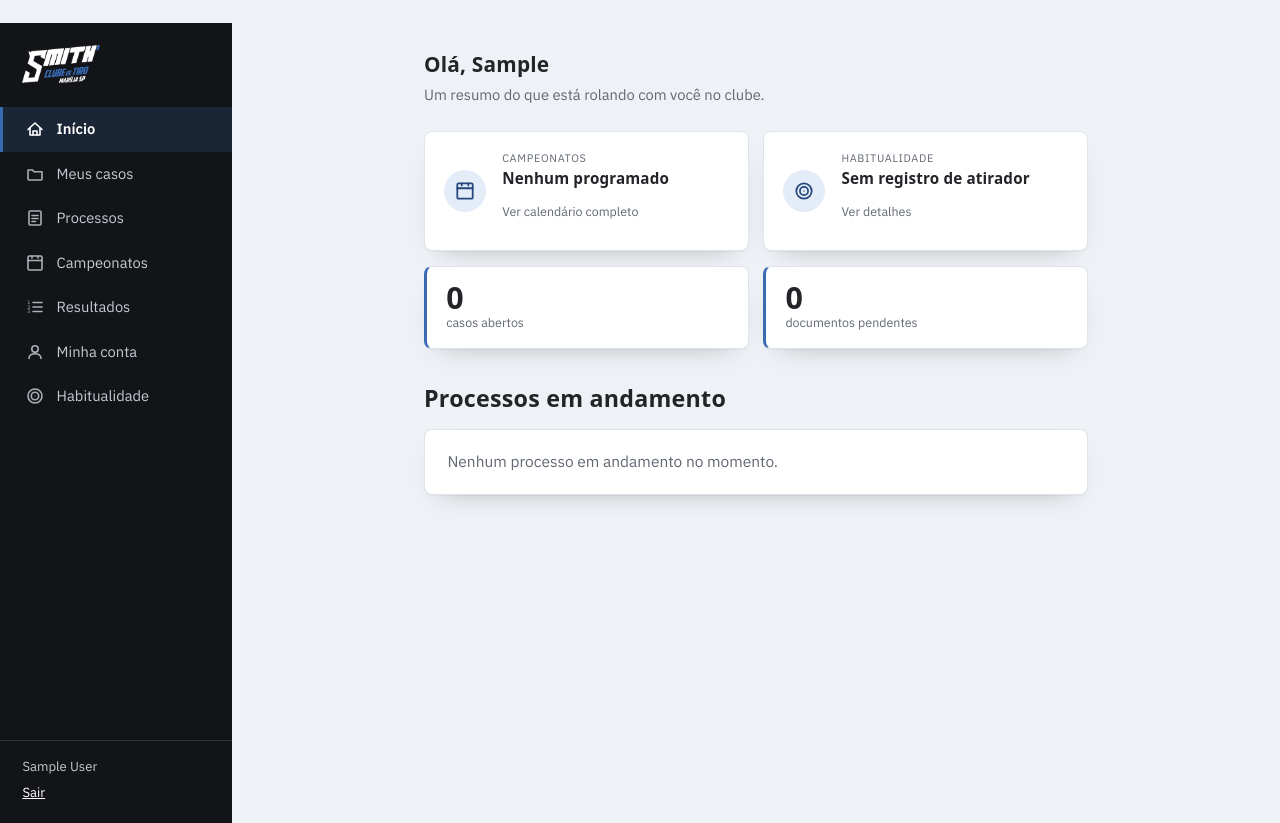
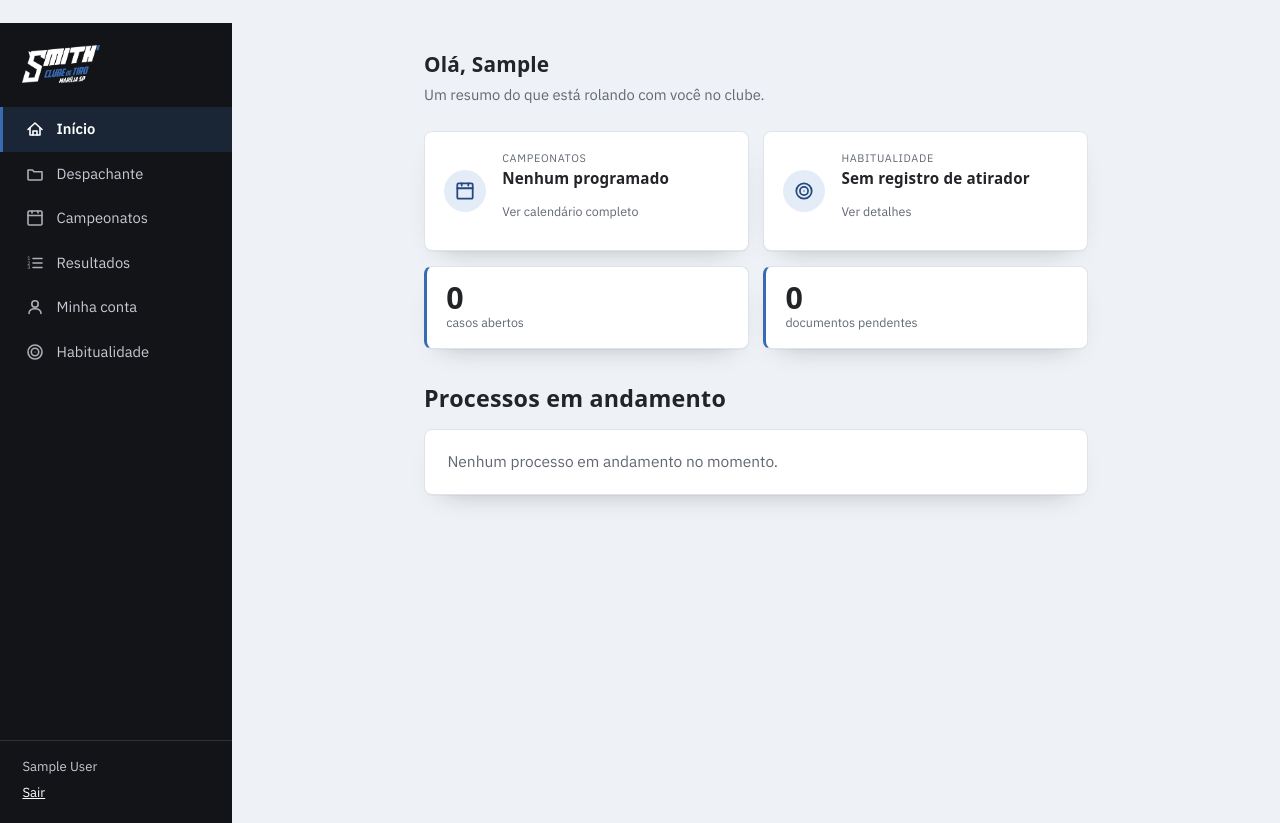
Before and after one commit to bedaninho123/erp-smith, a Flask app: page /portal in a window 1280 px wide. Run offline with Flask 3, Linux system fonts and the light colour scheme; the visitor is signed in with stand-in values (Sample User, id 1); data that the repository does not hold is empty; some web fonts are replaced.

Commit message:
Portal do Cliente: "Despachante" substitui Meus casos e Processos
As duas telas mostravam o mesmo dado em dois recortes -- todo processo
pertence a um caso, e as duas listas linkavam pra mesma ficha
(caso_detalhe). Agora é uma aba só: um cartão por caso (categoria,
status, anel de progresso do checklist), com os processos daquele caso
listados dentro dele (serviço, protocolo, prazo, próxima ação).

despachante() (antes casos_lista()) continua na mesma URL
/portal/casos, pra não quebrar link nem favorito antigo; /portal/processos
virou redirecionamento pra lá. _casos_com_resumo passou a devolver os
processos de cada caso junto, reaproveitando o checklist que já
calculava por processo -- sem consulta nova ao banco.

341 testes passando, incluindo os de isolamento do Portal (o mais
importante do projeto: garante que um cliente nunca vê caso de outro).

Co-Authored-By: Claude Sonnet 5 <noreply@anthropic.com>

```diff
--- a/portal/app.py
+++ b/portal/app.py
@@ -254,6 +254,10 @@ def _casos_com_resumo(con, empresa_id: str, cliente_id: str) -> list:
         caso = dict(linha_caso)
         caso["status_classe"] = _classe_selo(caso["status"])
         processos = _processos_com_checklist(con, empresa_id, caso["caso_id"])
+        # A tela "Despachante" mostra o processo dentro do caso dele --
+        # guardar a lista aqui evita uma segunda consulta que repetiria
+        # exatamente este checklist já calculado acima.
+        caso["processos"] = processos
         caso["checklist_total"] = sum(p["checklist_total"] for p in processos)
         caso["checklist_recebidos"] = sum(p["checklist_recebidos"] for p in processos)
         caso["checklist_pct"] = (
@@ -364,7 +368,14 @@ def dashboard():
 
 @app.route("/portal/casos")
 @cliente_login_required
-def casos_lista():
+def despachante():
+    # Antes eram duas telas -- "Meus casos" e "Processos" -- mostrando o
+    # mesmo dado em dois recortes (um caso pode ter vários processos, e
+    # as duas listas linkavam pro mesmo caso_detalhe). Fundidas numa só,
+    # "Despachante", com o agrupamento Caso -> Processo que o resto do
+    # sistema já usa (ver core/motor_casos.py). A URL continua
+    # "/portal/casos" -- não é o que o cliente vê, e mudar quebraria
+    # qualquer link ou favorito antigo à toa.
     cliente_id = session["cliente_id"]
     empresa_id = empresa_atual()
     con = conectar(empresa_id)
@@ -372,8 +383,8 @@ def casos_lista():
     con.close()
 
     return render_template(
-        "portal_casos.html",
-        ativo="casos",
+        "portal_despachante.html",
+        ativo="despachante",
         cliente_nome=session.get("cliente_nome"),
         casos=casos_resumo,
     )
@@ -382,36 +393,10 @@ def casos_lista():
 @app.route("/portal/processos")
 @cliente_login_required
 def processos():
-    cliente_id = session["cliente_id"]
-    empresa_id = empresa_atual()
-    con = conectar(empresa_id)
-    linhas = con.execute(
-        "SELECT p.processo_id, p.protocolo, p.status, p.prazo_estimado, p.proxima_acao, "
-        "s.nome_servico, ca.caso_id, ca.titulo AS caso_titulo "
-        "FROM processo p "
-        "JOIN servico s ON s.service_id = p.servico_id "
-        "JOIN caso ca ON ca.caso_id = p.caso_id "
-        "WHERE p.cliente_id = ? AND p.empresa_id = ? ORDER BY p.ultima_atualizacao DESC",
-        (cliente_id, empresa_id),
-    ).fetchall()
-
-    processos_lista = []
-    for linha in linhas:
-        proc = dict(linha)
-        proc["status_classe"] = _classe_selo(proc["status"])
-        proc["prazo_estimado_fmt"] = _data_br(proc["prazo_estimado"])
-        checklist = motor_checklist.status_checklist(con, empresa_id, proc["processo_id"])
-        proc["checklist_total"] = len(checklist)
-        proc["checklist_recebidos"] = sum(1 for item in checklist if item["recebido"])
-        processos_lista.append(proc)
-    con.close()
-
-    return render_template(
-        "portal_processos.html",
-        ativo="processos",
-        cliente_nome=session.get("cliente_nome"),
-        processos=processos_lista,
-    )
+    # Tela antiga, fundida em despachante() acima (2026-08-31). Mantida
+    # só como redirecionamento -- caso alguém tenha essa URL salva nos
+    # favoritos, ela continua levando a algum lugar em vez de dar 404.
+    return redirect(url_for("despachante"))
 
 
 @app.route("/portal/habitualidade")
@@ -629,7 +614,7 @@ def caso_detalhe(caso_id):
     if not linha_caso:
         con.close()
         flash("Caso não encontrado.", "erro")
-        return redirect(url_for("casos_lista"))
+        return redirect(url_for("despachante"))
 
     caso = dict(linha_caso)
     caso["status_classe"] = _classe_selo(caso["status"])
@@ -694,7 +679,7 @@ def upload_documento():
     def _voltar():
         if caso_id:
             return redirect(url_for("caso_detalhe", caso_id=caso_id))
-        return redirect(url_for("casos_lista"))
+        return redirect(url_for("despachante"))
 
     arquivo = request.files.get("arquivo")
     if not arquivo or not arquivo.filename:
@@ -716,7 +701,7 @@ def upload_documento():
 
     if not caso_id:
         flash("Selecione a qual caso este documento pertence.", "erro")
-        return redirect(url_for("casos_lista"))
+        return redirect(url_for("despachante"))
 
     # Nunca confiar no caso_id vindo do formulário sem checar que
     # pertence a este cliente -- ponto central de isolamento de dado do
@@ -734,7 +719,7 @@ def upload_documento():
     con.close()
     if not dono or dono["cliente_id"] != cliente_id:
         flash("Caso não encontrado.", "erro")
-        return redirect(url_for("casos_lista"))
+        return redirect(url_for("despachante"))
 
     # "__outro__" é o valor do <select> quando o documento não está na
     # lista de faltantes (portal_caso.html) -- nesse caso o texto de
--- a/portal/templates/_portal_layout.html
+++ b/portal/templates/_portal_layout.html
@@ -31,13 +31,13 @@
         <svg aria-hidden="true" width="20" height="20" viewBox="0 0 20 20" fill="none" stroke="currentColor" stroke-width="1.6" stroke-linecap="round" stroke-linejoin="round"><path d="M3 10.5 10 4l7 6.5"/><path d="M5 9v7h10V9"/><path d="M8 16v-4h4v4"/></svg>
         Início
       </a>
-      <a href="{{ url_for('casos_lista') }}" class="{{ 'ativo' if ativo == 'casos' }}">
+      <!-- Uma aba só: "Meus casos" e "Processos" mostravam o mesmo dado
+           em dois recortes (todo processo pertence a um caso, e as duas
+           listas linkavam pro mesmo caso_detalhe) -- ver despachante()
+           em portal/app.py. -->
+      <a href="{{ url_for('despachante') }}" class="{{ 'ativo' if ativo == 'despachante' }}">
         <svg aria-hidden="true" width="20" height="20" viewBox="0 0 20 20" fill="none" stroke="currentColor" stroke-width="1.6" stroke-linecap="round" stroke-linejoin="round"><path d="M3 6h4.5l1.5 1.8H17V15a1 1 0 0 1-1 1H4a1 1 0 0 1-1-1V6z"/></svg>
-        Meus casos
-      </a>
-      <a href="{{ url_for('processos') }}" class="{{ 'ativo' if ativo == 'processos' }}">
-        <svg aria-hidden="true" width="20" height="20" viewBox="0 0 20 20" fill="none" stroke="currentColor" stroke-width="1.6" stroke-linecap="round" stroke-linejoin="round"><rect x="4" y="3" width="12" height="14" rx="1.2"/><path d="M7 7.5h6M7 10.5h6M7 13.5h3.5"/></svg>
-        Processos
+        Despachante
       </a>
       <a href="{{ url_for('campeonatos') }}" class="{{ 'ativo' if ativo == 'campeonatos' }}">
         <svg aria-hidden="true" width="20" height="20" viewBox="0 0 20 20" fill="none" stroke="currentColor" stroke-width="1.6" stroke-linecap="round" stroke-linejoin="round"><rect x="3" y="3" width="14" height="14" rx="1.2"/><path d="M3 7.5h14"/><path d="M7 3v2M13 3v2"/></svg>
--- a/portal/templates/portal_caso.html
+++ b/portal/templates/portal_caso.html
@@ -35,7 +35,7 @@
 </style>
 {% endblock %}
 {% block conteudo %}
-<a class="link-voltar" href="{{ url_for('casos_lista') }}">← Voltar pros seus casos</a>
+<a class="link-voltar" href="{{ url_for('despachante') }}">← Voltar para Despachante</a>
 
 {% for categoria, mensagem in get_flashed_messages(with_categories=true) %}
 <div class="msg-flash msg-flash--{{ categoria }}">{{ mensagem }}</div>
--- a/portal/templates/portal_home.html
+++ b/portal/templates/portal_home.html
@@ -56,11 +56,11 @@
 </div>
 
 <div class="stats-grid">
-  <a class="ficha stat-card" href="{{ url_for('casos_lista') }}">
+  <a class="ficha stat-card" href="{{ url_for('despachante') }}">
     <span class="stat-numero">{{ casos_abertos }}</span>
     <span class="stat-rotulo">{{ 'caso aberto' if casos_abertos == 1 else 'casos abertos' }}</span>
   </a>
-  <a class="ficha stat-card" href="{{ url_for('processos') }}">
+  <a class="ficha stat-card" href="{{ url_for('despachante') }}">
     <span class="stat-numero">{{ documentos_pendentes }}</span>
     <span class="stat-rotulo">{{ 'documento pendente' if documentos_pendentes == 1 else 'documentos pendentes' }}</span>
   </a>
@@ -69,7 +69,7 @@
 <div class="secao-titulo">
   <h2>Processos em andamento</h2>
   {% if total_processos_em_andamento > processos_em_andamento|length %}
-  <a href="{{ url_for('processos') }}">Ver todos ({{ total_processos_em_andamento }})</a>
+  <a href="{{ url_for('despachante') }}">Ver todos ({{ total_processos_em_andamento }})</a>
   {% endif %}
 </div>
 
```
Also changed, not shown: portal/templates/portal_casos.html (deleted, +0 -54 lines), portal/templates/portal_despachante.html (added, +105 -0 lines), portal/templates/portal_processos.html (deleted, +0 -39 lines).
